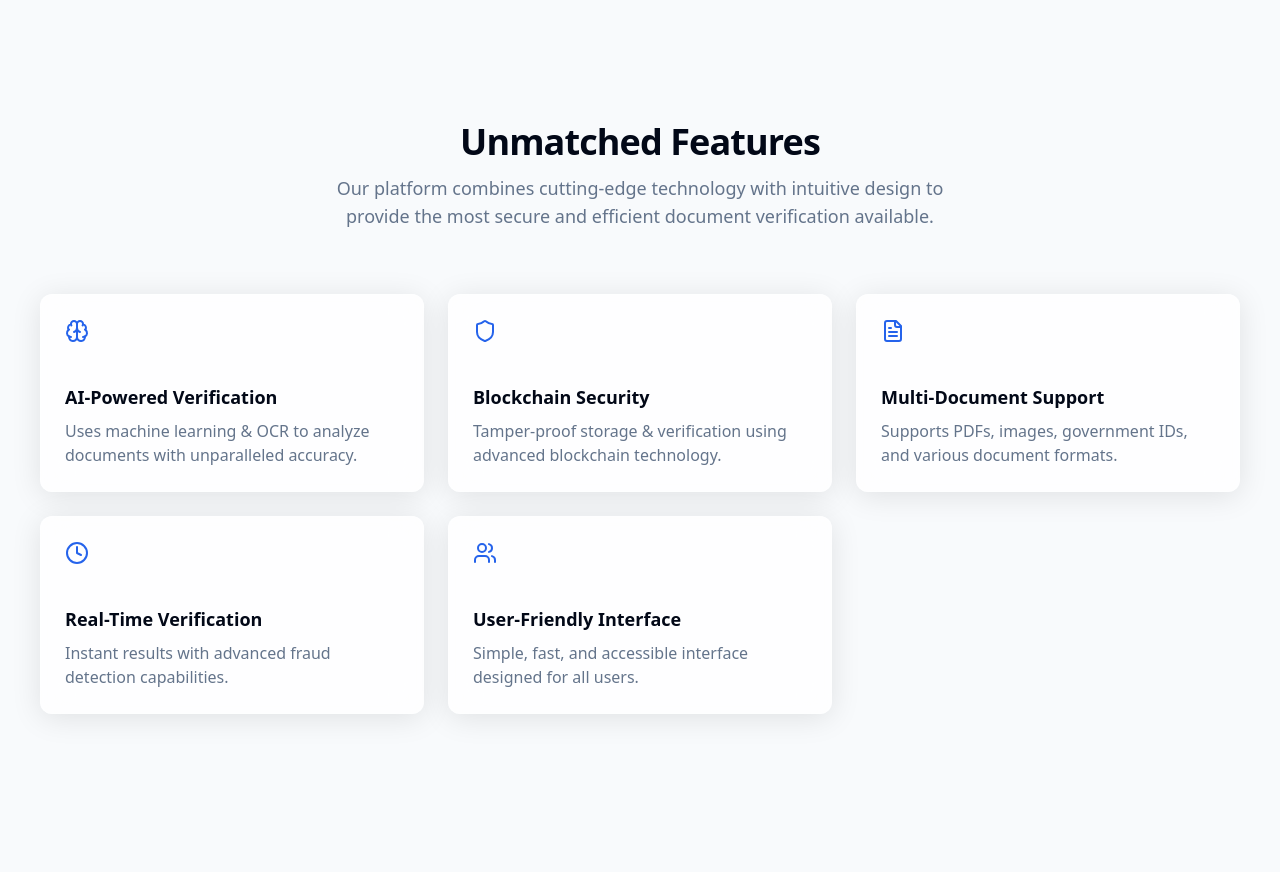
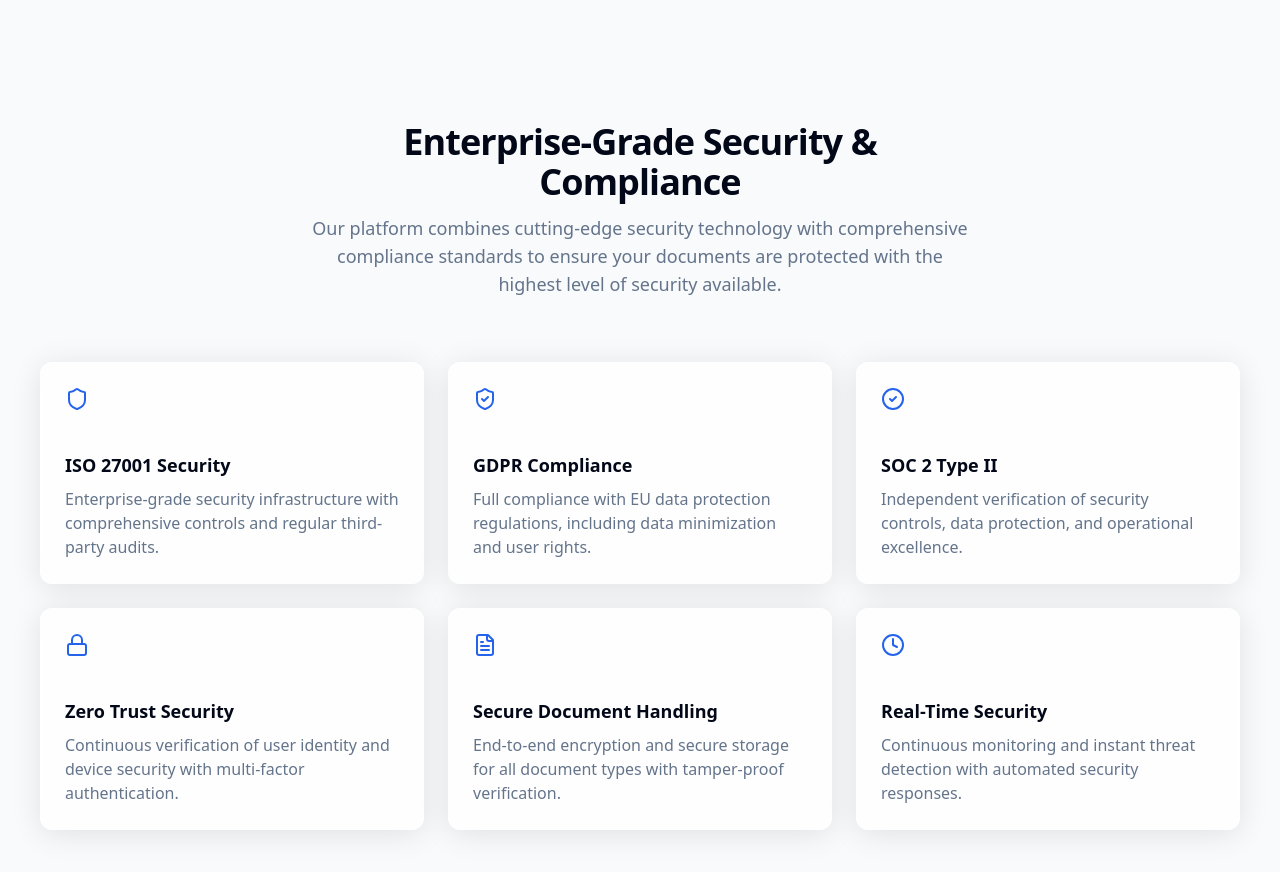
Before and after one commit to aparnats7/hack-project-1, a React (Vite) app: page / in a window 1280 px wide. Shown: the part 1320-2192 px from the top of the page. Built offline with nearby package versions, Linux system fonts and the light colour scheme.

Commit message:
feature file modified

```diff
--- a/src/components/home/Features.jsx
+++ b/src/components/home/Features.jsx
@@ -1,4 +1,4 @@
-import { Brain, Shield, FileText, Clock, Users } from 'lucide-react';
+import { Brain, Shield, FileText, Clock, Users, Lock, CheckCircle2, ShieldCheck } from 'lucide-react';
 
 const Feature = ({ icon, title, description }) => {
   return (
@@ -13,39 +13,44 @@ const Feature = ({ icon, title, description }) => {
 const Features = () => {
   const features = [
     {
-      icon: <Brain />,
-      title: 'AI-Powered Verification',
-      description: 'Uses machine learning & OCR to analyze documents with unparalleled accuracy.',
+      icon: <Shield />,
+      title: 'ISO 27001 Security',
+      description: 'Enterprise-grade security infrastructure with comprehensive controls and regular third-party audits.',
     },
     {
-      icon: <Shield />,
-      title: 'Blockchain Security',
-      description: 'Tamper-proof storage & verification using advanced blockchain technology.',
+      icon: <ShieldCheck />,  // Fixed: Changed FileShield to ShieldCheck
+      title: 'GDPR Compliance',
+      description: 'Full compliance with EU data protection regulations, including data minimization and user rights.',
+    },
+    {
+      icon: <CheckCircle2 />,
+      title: 'SOC 2 Type II',
+      description: 'Independent verification of security controls, data protection, and operational excellence.',
+    },
+    {
+      icon: <Lock />,
+      title: 'Zero Trust Security',
+      description: 'Continuous verification of user identity and device security with multi-factor authentication.',
     },
     {
       icon: <FileText />,
-      title: 'Multi-Document Support',
-      description: 'Supports PDFs, images, government IDs, and various document formats.',
+      title: 'Secure Document Handling',
+      description: 'End-to-end encryption and secure storage for all document types with tamper-proof verification.',
     },
     {
       icon: <Clock />,
-      title: 'Real-Time Verification',
-      description: 'Instant results with advanced fraud detection capabilities.',
-    },
-    {
-      icon: <Users />,
-      title: 'User-Friendly Interface',
-      description: 'Simple, fast, and accessible interface designed for all users.',
-    },
+      title: 'Real-Time Security',
+      description: 'Continuous monitoring and instant threat detection with automated security responses.',
+    }
   ];
 
   return (
     <section id="features" className="py-16 md:py-24">
       <div className="section-container">
         <div className="max-w-2xl mx-auto text-center mb-16">
-          <h2 className="section-title">Unmatched Features</h2>
+          <h2 className="section-title">Enterprise-Grade Security & Compliance</h2>
           <p className="section-subtitle">
-            Our platform combines cutting-edge technology with intuitive design to provide the most secure and efficient document verification available.
+            Our platform combines cutting-edge security technology with comprehensive compliance standards to ensure your documents are protected with the highest level of security available.
           </p>
         </div>
 
```
